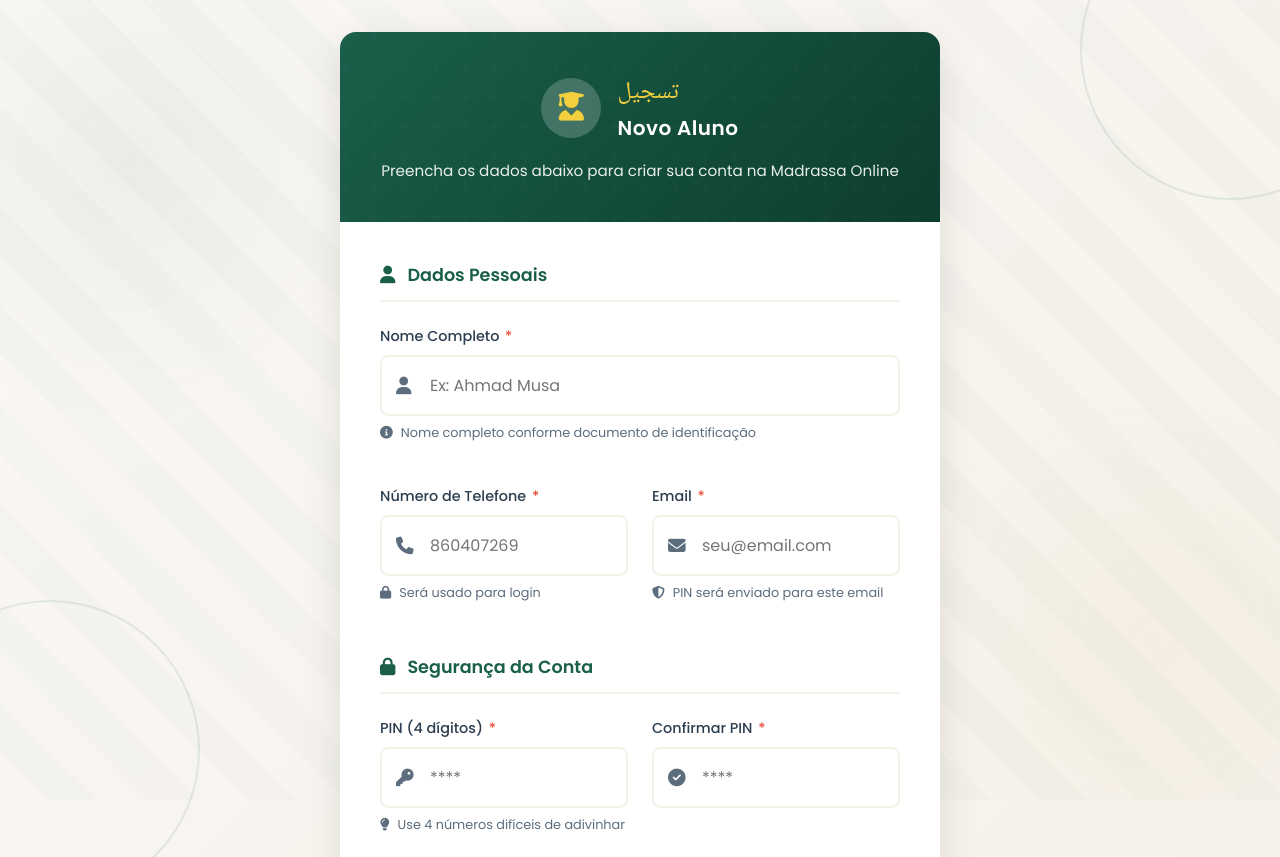
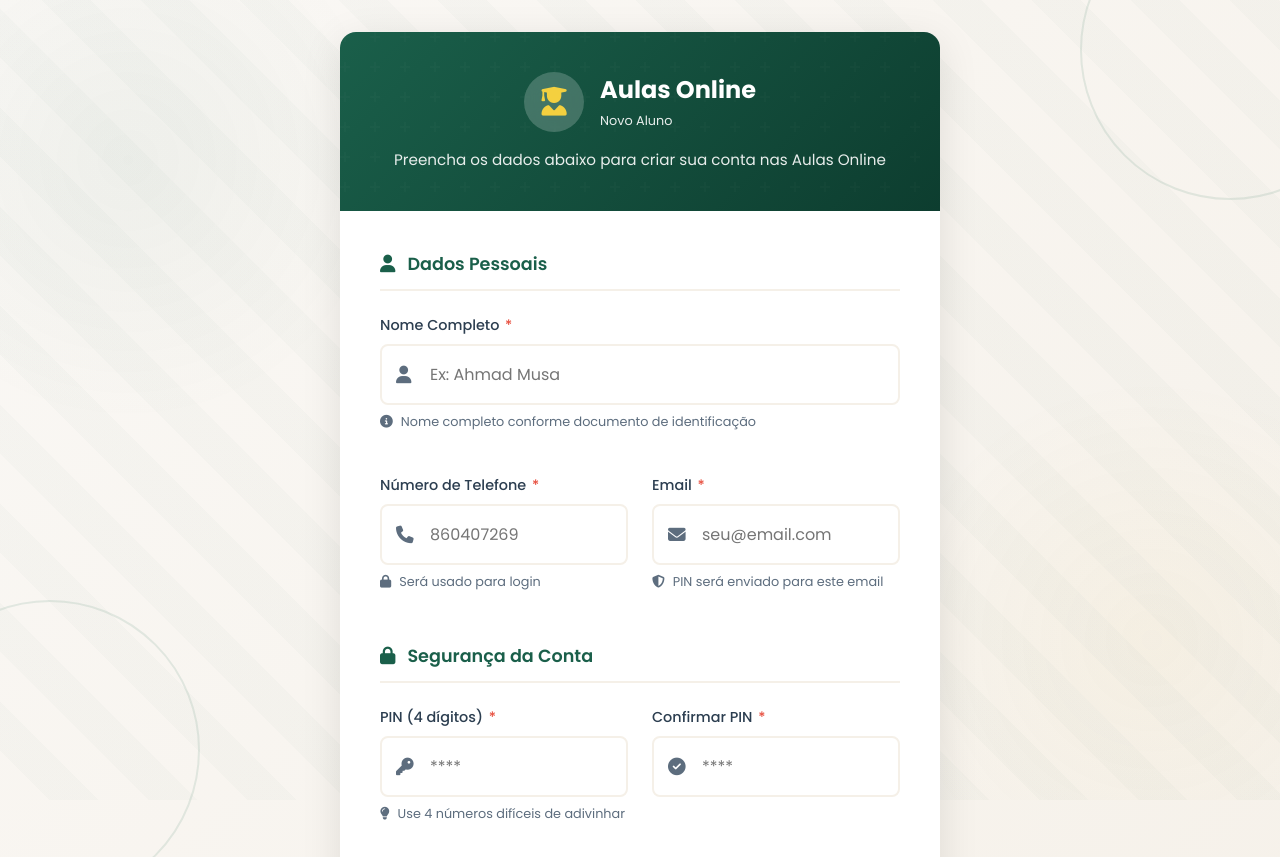
Before and after one commit to fatahanacletobebane-ui/Madrassa-online-I.M-, a plain HTML site: page registo/index.html in a window 1280 px wide. Shown: the top 857 px of the page. Drawn offline with Linux system fonts and the light colour scheme.

Commit message:
Update index.html

```diff
--- a/registo/index.html
+++ b/registo/index.html
@@ -3,7 +3,7 @@
 <head>
     <meta charset="UTF-8">
     <meta name="viewport" content="width=device-width, initial-scale=1.0">
-    <title>Registo - Madrassa Online</title>
+    <title>Registo - Aulas Online</title>
     <link href="https://fonts.googleapis.com/css2?family=Noto+Naskh+Arabic:wght@400;500;600;700&family=Poppins:wght@300;400;500;600;700&display=swap" rel="stylesheet">
     <link rel="stylesheet" href="https://cdnjs.cloudflare.com/ajax/libs/font-awesome/6.4.0/css/all.min.css">
     <script src="https://www.gstatic.com/firebasejs/9.22.0/firebase-app-compat.js"></script>
@@ -45,7 +45,7 @@
             overflow-x: hidden;
         }
 
-        /* Islamic Pattern Background */
+        /* Background Pattern */
         .pattern-bg {
             position: fixed;
             top: 0;
@@ -135,17 +135,15 @@
             text-align: left;
         }
 
-        .logo-arabic {
-            font-family: 'Noto Naskh Arabic', serif;
+        .logo-title {
             font-size: 1.5rem;
-            color: var(--accent-light);
+            font-weight: 700;
             display: block;
         }
 
-        .logo-title {
-            font-size: 1.25rem;
-            font-weight: 600;
-            letter-spacing: 0.5px;
+        .logo-subtitle {
+            font-size: 0.8rem;
+            opacity: 0.9;
         }
 
         .header-subtitle {
@@ -602,11 +600,11 @@
                         <i class="fas fa-user-graduate"></i>
                     </div>
                     <div class="logo-text">
-                        <span class="logo-arabic">تسجيل</span>
-                        <span class="logo-title">Novo Aluno</span>
+                        <span class="logo-title">Aulas Online</span>
+                        <span class="logo-subtitle">Novo Aluno</span>
                     </div>
                 </div>
-                <p class="header-subtitle">Preencha os dados abaixo para criar sua conta na Madrassa Online</p>
+                <p class="header-subtitle">Preencha os dados abaixo para criar sua conta nas Aulas Online</p>
             </div>
 
             <div class="register-body">
@@ -717,7 +715,7 @@
                             <input type="checkbox" id="acceptTerms" required>
                             <span class="checkbox-label">
                                 Aceito os <a href="#" onclick="showTerms()">Termos de Uso</a> e
-                                <a href="#" onclick="showPrivacy()">Política de Privacidade</a> da Madrassa Online.
+                                <a href="#" onclick="showPrivacy()">Política de Privacidade</a> das Aulas Online.
                                 Confirmo que tenho pelo menos 13 anos de idade.
                             </span>
                         </label>
@@ -738,7 +736,7 @@
             </div>
             <h2 class="success-title">Registo Efectuado com Sucesso!</h2>
             <p class="success-text">
-                Bem-vindo à Madrassa Online! Sua conta foi criada e está pendente de aprovação.
+                Bem-vindo às Aulas Online! Sua conta foi criada e está pendente de aprovação.
                 Você receberá um email de confirmação em breve.
             </p>
 
@@ -775,13 +773,13 @@
     </div>
 
     <script>
-        // Firebase Configuration - Must match parent window
+        // Firebase Configuration - USE A MESMA CONFIGURAÇÃO DO WEBSITE MÃE
         const firebaseConfig = {
             apiKey: "AIzaSyCW9ZZadm4WJ_FKtOjvkP1czsfImwzl98c",
-            authDomain: "madrassa-online.firebaseapp.com",
-            databaseURL: "https://madrassa-online-default-rtdb.firebaseio.com",
-            projectId: "madrassa-online",
-            storageBucket: "madrassa-online.appspot.com",
+            authDomain: "aulas-online.firebaseapp.com",
+            databaseURL: "https://aulas-online-default-rtdb.firebaseio.com",
+            projectId: "aulas-online",
+            storageBucket: "aulas-online.appspot.com",
             messagingSenderId: "123456789",
             appId: "1:123456789:web:abcdef123456"
         };
@@ -802,7 +800,6 @@
 
             strengthDiv.classList.add('show');
 
-            // Simple strength logic
             let strength = 'weak';
             if (pin.length === 4) {
                 const uniqueDigits = new Set(pin).size;
@@ -821,10 +818,8 @@
             const errorDiv = document.getElementById('errorMessage');
             const errorText = document.getElementById('errorText');
 
-            // Reset error
             errorDiv.classList.remove('show');
 
-            // Get values
             const fullName = document.getElementById('fullName').value.trim();
             const phone = document.getElementById('phoneNumber').value.trim().replace(/\D/g, '');
             const email = document.getElementById('email').value.trim();
@@ -832,7 +827,6 @@
             const confirmPin = document.getElementById('confirmPin').value;
             const referralCode = document.getElementById('referralCode').value.trim().toUpperCase();
 
-            // Validations
             if (phone.length < 9) {
                 showError('Número de telefone inválido. Deve ter pelo menos 9 dígitos.');
                 return;
@@ -853,14 +847,12 @@
                 return;
             }
 
-            // Loading state
             submitBtn.disabled = true;
             submitBtn.innerHTML = '<span class="loading"></span> Processando...';
 
             try {
                 const userId = phone;
 
-                // Check if user exists
                 const snapshot = await database.ref('users/' + userId).once('value');
                 if (snapshot.exists()) {
                     showError('Este número já está registado. Use a opção de login.');
@@ -869,7 +861,6 @@
                     return;
                 }
 
-                // Check if email exists
                 const emailSnapshot = await database.ref('users').orderByChild('email').equalTo(email).once('value');
                 if (emailSnapshot.exists()) {
                     showError('Este email já está registado.');
@@ -878,10 +869,8 @@
                     return;
                 }
 
-                // Generate referral code
                 const myRefCode = 'REF-' + Math.random().toString(36).substr(2, 6).toUpperCase();
 
-                // Create user data
                 const userData = {
                     name: fullName,
                     phone: phone,
@@ -893,22 +882,17 @@
                     referredBy: referralCode || null,
                     createdAt: Date.now(),
                     approved: false,
-                    courses: {},
-                    lastLogin: null
+                    courses: {}
                 };
 
-                // Save to Firebase
                 await database.ref('users/' + userId).set(userData);
 
-                // Process referral if exists
                 if (referralCode) {
                     await processReferral(referralCode, phone);
                 }
 
-                // Show success
                 showSuccess(phone, email, myRefCode);
 
-                // Notify parent window (if in iframe)
                 if (window.parent !== window) {
                     window.parent.postMessage({
                         type: 'REGISTRATION_SUCCESS',
@@ -928,18 +912,15 @@
         // Process Referral
         async function processReferral(refCode, newUserPhone) {
             try {
-                // Find referrer
                 const snapshot = await database.ref('users').orderByChild('referralCode').equalTo(refCode).once('value');
 
                 if (snapshot.exists()) {
                     const referrerId = Object.keys(snapshot.val())[0];
                     const referrer = snapshot.val()[referrerId];
 
-                    // Add 0.02 to referrer seller balance
                     const newBalance = (referrer.sellerBalance || 0) + 0.02;
                     await database.ref('users/' + referrerId + '/sellerBalance').set(newBalance);
 
-                    // Log transaction
                     await database.ref('transactions').push({
                         type: 'referral_registration',
                         from: newUserPhone,
@@ -948,8 +929,6 @@
                         timestamp: Date.now(),
                         status: 'completed'
                     });
-
-                    console.log('Referral processed:', refCode, '->', referrerId);
                 }
             } catch (error) {
                 console.error('Referral processing error:', error);
@@ -962,8 +941,6 @@
             const errorText = document.getElementById('errorText');
             errorText.textContent = message;
             errorDiv.classList.add('show');
-
-            // Scroll to error
             errorDiv.scrollIntoView({ behavior: 'smooth', block: 'nearest' });
         }
 
@@ -980,10 +957,8 @@
         // Close Window
         function closeWindow() {
             if (window.parent !== window) {
-                // If in iframe, tell parent to close
                 window.parent.postMessage({ type: 'CLOSE_REGISTRATION' }, '*');
             } else {
-                // If standalone, redirect to main page
                 window.location.href = '../index.html';
             }
         }
@@ -1012,17 +987,8 @@
             }, 3000);
         }
 
-        // Listen for messages from parent
-        window.addEventListener('message', function(e) {
-            if (e.data.type === 'FIREBASE_CONFIG') {
-                // Re-initialize with parent config if provided
-                console.log('Received config from parent');
-            }
-        });
-
         // Input formatting
         document.getElementById('phoneNumber').addEventListener('input', function(e) {
-            // Allow only numbers
             this.value = this.value.replace(/\D/g, '');
         });
 
```
